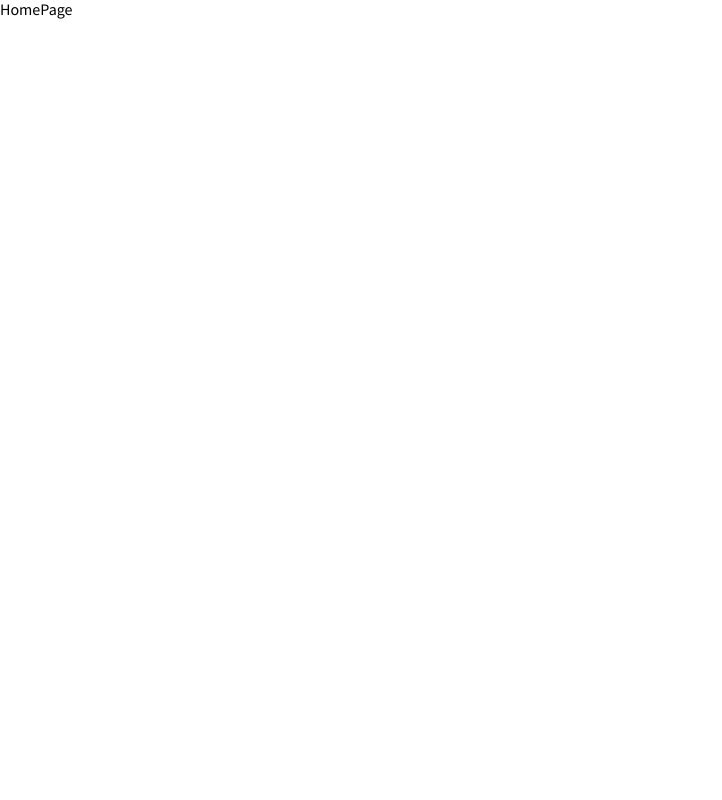
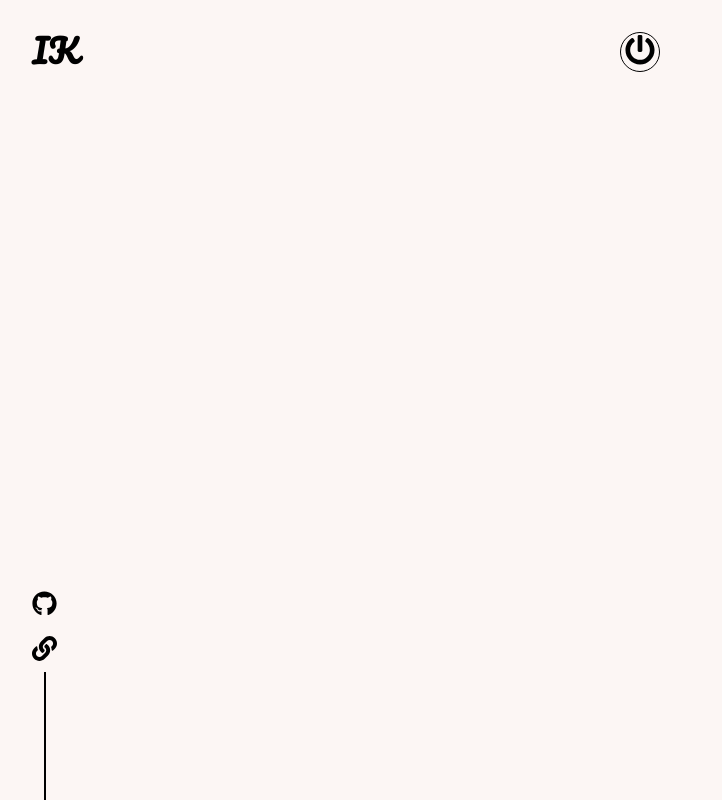
Before and after one commit to ivankraev/pfp, a React (Create React App) app: page / in a window 1280 px wide. Shown: the whole page, without its empty margins (0-722 px from the left). Built offline with nearby package versions, Linux system fonts and the light colour scheme.

Commit message:
added little styling

```diff
--- a/src/components/HomePage/HomePage.jsx
+++ b/src/components/HomePage/HomePage.jsx
@@ -1,7 +1,38 @@
 import React from "react";
+import styled from "styled-components";
+import HomeButton from "../helpers/HomeButton";
+import LogoComponents from "../helpers/LogoComponents";
+import SocialIcons from "../helpers/SocialIcons";
+const MainContainer = styled.div`
+  background: ${(props) => props.theme.body};
+  width: 100vw;
+  height: 100vh;
+  overflow: hidden;
+  position: relative;
+  h2,
+  h3,
+  h4,
+  h5,
+  h6 {
+    font-family: "Karla", sans-serif;
+    font-weight: 500;
+  }
+`;
+
+const Container = styled.div`
+  padding: 2rem;
+`;
 
 const HomePage = () => {
-  return <div>HomePage</div>;
+  return (
+    <MainContainer>
+      <Container>
+        <HomeButton />
+        <LogoComponents />
+        <SocialIcons />
+      </Container>
+    </MainContainer>
+  );
 };
 
 export default HomePage;
--- /dev/null
+++ b/src/components/SVG/GitHub.jsx
@@ -0,0 +1,18 @@
+export const GitHub = (props) => {
+  return (
+    <svg
+      aria-hidden="true"
+      data-prefix="fab"
+      data-icon="github"
+      className="prefix__svg-inline--fa prefix__fa-github prefix__fa-w-16"
+      xmlns="http://www.w3.org/2000/svg"
+      viewBox="0 0 496 512"
+      {...props}
+    >
+      <path
+        fill={props.fill}
+        d="M165.9 397.4c0 2-2.3 3.6-5.2 3.6-3.3.3-5.6-1.3-5.6-3.6 0-2 2.3-3.6 5.2-3.6 3-.3 5.6 1.3 5.6 3.6zm-31.1-4.5c-.7 2 1.3 4.3 4.3 4.9 2.6 1 5.6 0 6.2-2s-1.3-4.3-4.3-5.2c-2.6-.7-5.5.3-6.2 2.3zm44.2-1.7c-2.9.7-4.9 2.6-4.6 4.9.3 2 2.9 3.3 5.9 2.6 2.9-.7 4.9-2.6 4.6-4.6-.3-1.9-3-3.2-5.9-2.9zM244.8 8C106.1 8 0 113.3 0 252c0 110.9 69.8 205.8 169.5 239.2 12.8 2.3 17.3-5.6 17.3-12.1 0-6.2-.3-40.4-.3-61.4 0 0-70 15-84.7-29.8 0 0-11.4-29.1-27.8-36.6 0 0-22.9-15.7 1.6-15.4 0 0 24.9 2 38.6 25.8 21.9 38.6 58.6 27.5 72.9 20.9 2.3-16 8.8-27.1 16-33.7-55.9-6.2-112.3-14.3-112.3-110.5 0-27.5 7.6-41.3 23.6-58.9-2.6-6.5-11.1-33.3 2.6-67.9 20.9-6.5 69 27 69 27 20-5.6 41.5-8.5 62.8-8.5s42.8 2.9 62.8 8.5c0 0 48.1-33.6 69-27 13.7 34.7 5.2 61.4 2.6 67.9 16 17.7 25.8 31.5 25.8 58.9 0 96.5-58.9 104.2-114.8 110.5 9.2 7.9 17 22.9 17 46.4 0 33.7-.3 75.4-.3 83.6 0 6.5 4.6 14.4 17.3 12.1C428.2 457.8 496 362.9 496 252 496 113.3 383.5 8 244.8 8zM97.2 352.9c-1.3 1-1 3.3.7 5.2 1.6 1.6 3.9 2.3 5.2 1 1.3-1 1-3.3-.7-5.2-1.6-1.6-3.9-2.3-5.2-1zm-10.8-8.1c-.7 1.3.3 2.9 2.3 3.9 1.6 1 3.6.7 4.3-.7.7-1.3-.3-2.9-2.3-3.9-2-.6-3.6-.3-4.3.7zm32.4 35.6c-1.6 1.3-1 4.3 1.3 6.2 2.3 2.3 5.2 2.6 6.5 1 1.3-1.3.7-4.3-1.3-6.2-2.2-2.3-5.2-2.6-6.5-1zm-11.4-14.7c-1.6 1-1.6 3.6 0 5.9 1.6 2.3 4.3 3.3 5.6 2.3 1.6-1.3 1.6-3.9 0-6.2-1.4-2.3-4-3.3-5.6-2z"
+      />
+    </svg>
+  );
+};
--- /dev/null
+++ b/src/components/SVG/LinkedIn.jsx
@@ -0,0 +1,18 @@
+export const LinkedIn = (props) => {
+  return (
+    <svg
+      aria-hidden="true"
+      data-prefix="fas"
+      data-icon="link"
+      className="prefix__svg-inline--fa prefix__fa-link prefix__fa-w-16"
+      xmlns="http://www.w3.org/2000/svg"
+      viewBox="0 0 512 512"
+      {...props}
+    >
+      <path
+        fill={props.fill}
+        d="M326.612 185.391c59.747 59.809 58.927 155.698.36 214.59-.11.12-.24.25-.36.37l-67.2 67.2c-59.27 59.27-155.699 59.262-214.96 0-59.27-59.26-59.27-155.7 0-214.96l37.106-37.106c9.84-9.84 26.786-3.3 27.294 10.606.648 17.722 3.826 35.527 9.69 52.721 1.986 5.822.567 12.262-3.783 16.612l-13.087 13.087c-28.026 28.026-28.905 73.66-1.155 101.96 28.024 28.579 74.086 28.749 102.325.51l67.2-67.19c28.191-28.191 28.073-73.757 0-101.83-3.701-3.694-7.429-6.564-10.341-8.569a16.037 16.037 0 01-6.947-12.606c-.396-10.567 3.348-21.456 11.698-29.806l21.054-21.055c5.521-5.521 14.182-6.199 20.584-1.731a152.482 152.482 0 0120.522 17.197zM467.547 44.449c-59.261-59.262-155.69-59.27-214.96 0l-67.2 67.2c-.12.12-.25.25-.36.37-58.566 58.892-59.387 154.781.36 214.59a152.454 152.454 0 0020.521 17.196c6.402 4.468 15.064 3.789 20.584-1.731l21.054-21.055c8.35-8.35 12.094-19.239 11.698-29.806a16.037 16.037 0 00-6.947-12.606c-2.912-2.005-6.64-4.875-10.341-8.569-28.073-28.073-28.191-73.639 0-101.83l67.2-67.19c28.239-28.239 74.3-28.069 102.325.51 27.75 28.3 26.872 73.934-1.155 101.96l-13.087 13.087c-4.35 4.35-5.769 10.79-3.783 16.612 5.864 17.194 9.042 34.999 9.69 52.721.509 13.906 17.454 20.446 27.294 10.606l37.106-37.106c59.271-59.259 59.271-155.699.001-214.959z"
+      />
+    </svg>
+  );
+};
--- /dev/null
+++ b/src/components/SVG/PowerButton.jsx
@@ -0,0 +1,22 @@
+import React from "react";
+
+const PowerButton = (props) => {
+  return (
+    <svg
+      aria-hidden="true"
+      data-prefix="fas"
+      data-icon="power-off"
+      className="svg-inline--fa fa-power-off fa-w-16"
+      xmlns="http://www.w3.org/2000/svg"
+      viewBox="0 0 512 512"
+      {...props}
+    >
+      <path
+        fill="currentColor"
+        d="M400 54.1c63 45 104 118.6 104 201.9 0 136.8-110.8 247.7-247.5 248C120 504.3 8.2 393 8 256.4 7.9 173.1 48.9 99.3 111.8 54.2c11.7-8.3 28-4.8 35 7.7L162.6 90c5.9 10.5 3.1 23.8-6.6 31-41.5 30.8-68 79.6-68 134.9-.1 92.3 74.5 168.1 168 168.1 91.6 0 168.6-74.2 168-169.1-.3-51.8-24.7-101.8-68.1-134-9.7-7.2-12.4-20.5-6.5-30.9l15.8-28.1c7-12.4 23.2-16.1 34.8-7.8zM296 264V24c0-13.3-10.7-24-24-24h-32c-13.3 0-24 10.7-24 24v240c0 13.3 10.7 24 24 24h32c13.3 0 24-10.7 24-24z"
+      />
+    </svg>
+  );
+};
+
+export default PowerButton;
--- a/src/components/Themes.js
+++ b/src/components/Themes.js
@@ -1,6 +1,7 @@
 export const lightTheme = {
     body: "#FCF6F4",
     text: "#000000",
+    hvrBtn: 'rgba(0,255,0,0.4)',
     fontFamily: "'Source Sans Pro', sans-serif",
     bodyRgba: "252, 246, 244",
     textRgba: "0,0,0",
--- /dev/null
+++ b/src/components/helpers/HomeButton.jsx
@@ -0,0 +1,43 @@
+import React from "react";
+import { Link } from "react-router-dom";
+import styled from "styled-components";
+import PowerButton from "../SVG/PowerButton";
+const Home = styled.button`
+  position: fixed;
+  top: 2rem;
+  left: 50%;
+  transform: translate(-50%, 0);
+  background: ${(props) => props.theme.body};
+  padding: 0.3rem;
+  border-radius: 50%;
+  border: 1px solid #000;
+  width: 2.5rem;
+  height: 2.5rem;
+  display: flex;
+  justify-content: center;
+  align-items: center;
+  z-index: 3;
+  cursor: pointer;
+  &:hover {
+    background: ${(props) => props.theme.hvrBtn};
+    box-shadow: 0 0 8px 6px ${(props) => props.theme.hvrBtn};
+  }
+  & > *:first-child {
+    text-decoration: none;
+    color: inherit;
+  }
+`;
+
+const HomeButton = () => {
+  return (
+    <>
+      <Home>
+        <Link to="/">
+          <PowerButton width={30} height={30} fill="currentColor" />
+        </Link>
+      </Home>
+    </>
+  );
+};
+
+export default HomeButton;
--- /dev/null
+++ b/src/components/helpers/LogoComponents.jsx
@@ -0,0 +1,18 @@
+import React from "react";
+import styled from "styled-components";
+
+const Logo = styled.h1`
+  display: inline-block;
+  color: ${(props) => props.theme.text};
+  font-family: "Pacifico", cursive;
+  position: fixed;
+  left: 2rem;
+  top: 2rem;
+  z-index: 3;
+`;
+
+const LogoComponents = () => {
+  return <Logo>IK</Logo>;
+};
+
+export default LogoComponents;
--- /dev/null
+++ b/src/components/helpers/SocialIcons.jsx
@@ -0,0 +1,45 @@
+import React from "react";
+import { Link } from "react-router-dom";
+import styled from "styled-components";
+import { GitHub } from "../SVG/GitHub";
+import { LinkedIn } from "../SVG/LinkedIn";
+
+const Icons = styled.div`
+  display: flex;
+  flex-direction: column;
+  align-items: center;
+  position: fixed;
+  bottom: 0;
+  left: 2rem;
+  z-index: 3;
+
+  & > *:not(:last-child) {
+    margin: 0.5rem 0;
+  }
+`;
+
+const Line = styled.span`
+  width: 2px;
+  height: 8rem;
+  background-color: ${(props) => props.theme.text};
+`;
+
+const SocialIcons = () => {
+  return (
+    <Icons>
+      <div>
+        <Link style={{ color: "inherit" }} to="/">
+          <GitHub width={25} height={25} fill="currentColor"></GitHub>
+        </Link>
+      </div>
+      <div>
+        <Link style={{ color: "inherit" }} to="/">
+          <LinkedIn width={25} height={25} fill="currentColor"></LinkedIn>
+        </Link>
+      </div>
+      <Line />
+    </Icons>
+  );
+};
+
+export default SocialIcons;
```
